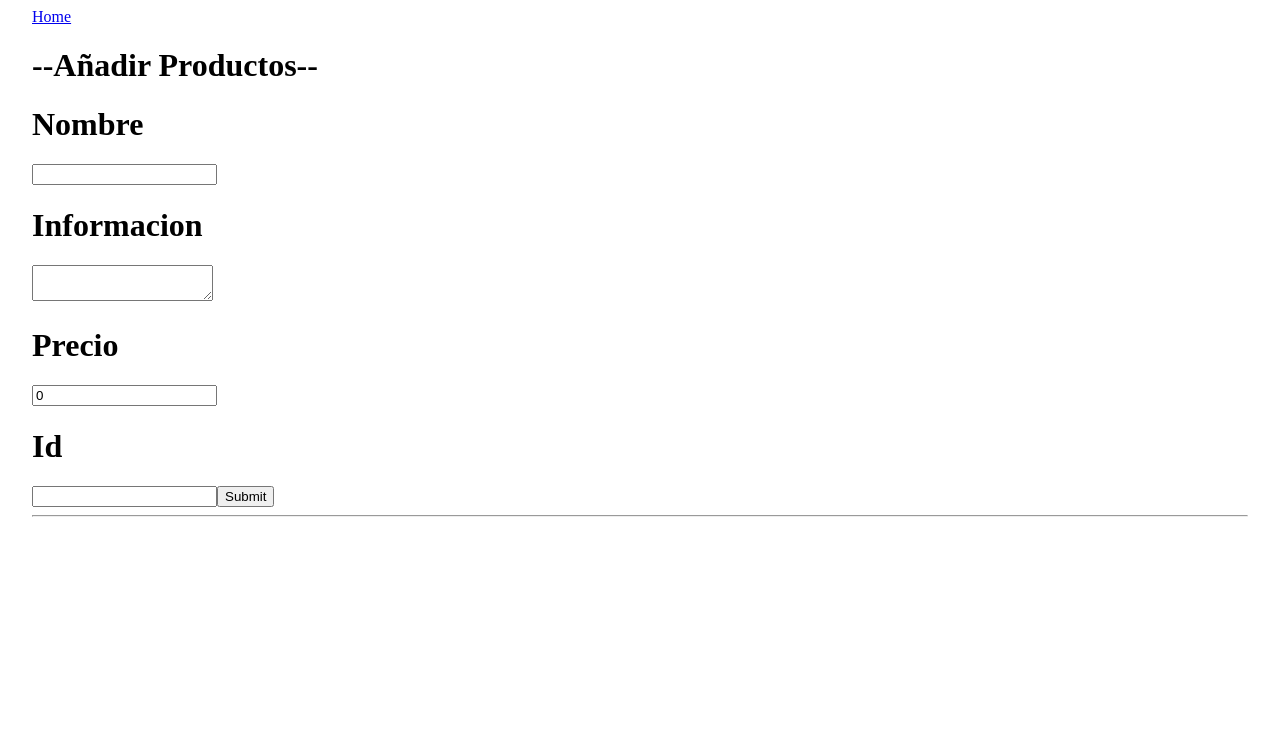
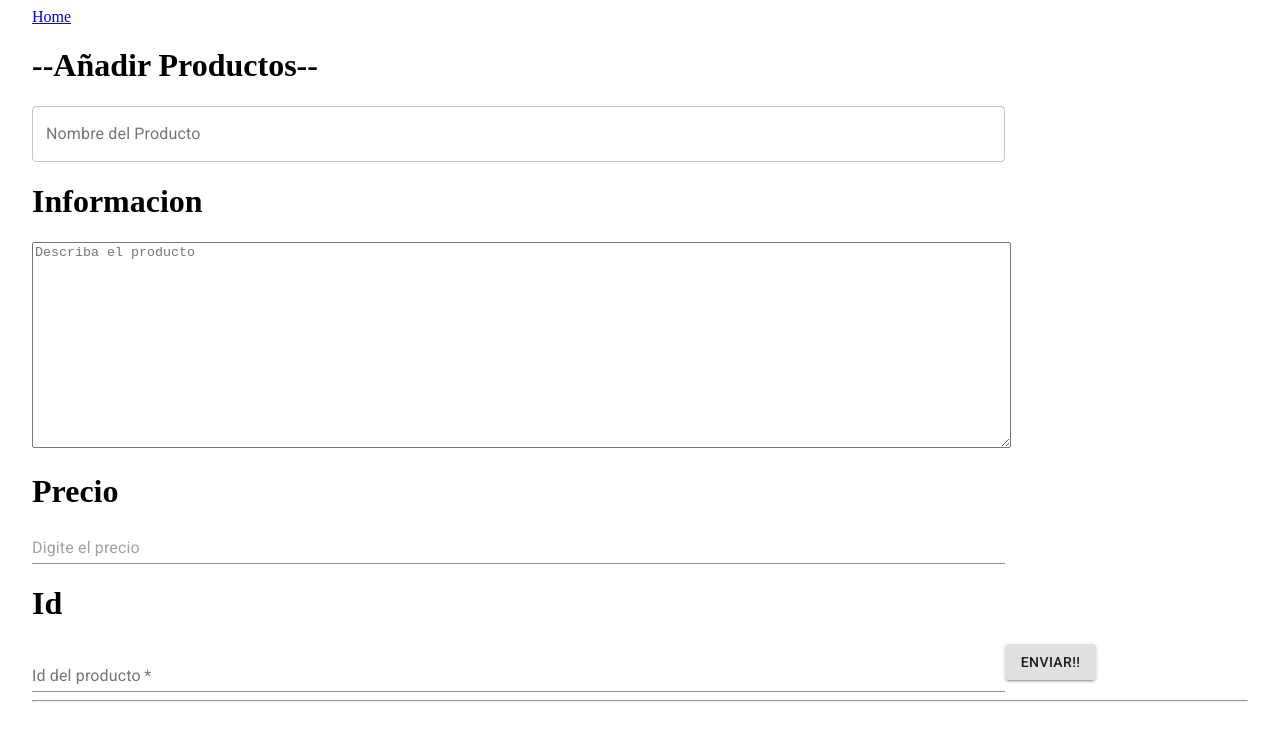
Before and after one commit to DaElias/Inventario-React-Redux, a React (Create React App) app: page /add in a window 1280 px wide. Shown: the top 740 px of the page. Built offline with nearby package versions, Linux system fonts and the light colour scheme.

Commit message:
add material ui elements

```diff
--- a/src/components/InsertProducts.js
+++ b/src/components/InsertProducts.js
@@ -1,11 +1,15 @@
 import { useState, useContext } from "react";
 import { Context } from "./Store";
 import { Link } from "react-router-dom";
-
+//material ui
+import { Button } from "@material-ui/core";
+import { TextField } from "@material-ui/core";
+import { TextareaAutosize } from "@material-ui/core";
+import { Input } from "@material-ui/core";
 const InsertProducts = () => {
     const [nombre, setNombre] = useState('');
     const [informacion, setInformacion] = useState('');
-    const [price, setPrice] = useState(0);
+    const [price, setPrice] = useState('');
     const [id, setid] = useState('');
     //add context global
     const [state, setstate] = useContext(Context)
@@ -46,28 +50,43 @@ const InsertProducts = () => {
         setPrice(0);
         setid('');
     }
+//Tamaño porcentaje
+const Width = "80%";
+
     return (<>
-    <Link to="/">Home</Link>
+        <Link to="/">Home</Link>
         <form onSubmit={handleSubmit}>
             <h1>--Añadir Productos--</h1>
-            <label>
-                <h1>Nombre</h1>
-                <input type='text' name="nombre" value={nombre} onChange={handleInpunt} />
-            </label>
+            <TextField
+                style={{ width: Width}}
+                id="outlined-basic" label="Nombre del Producto" variant="outlined" name="nombre" value={nombre} onChange={handleInpunt} />
+
             <label>
                 <h1>Informacion</h1>
-                <textarea type='text' name="informacion" value={informacion} onChange={handleInpunt} />
+                <TextareaAutosize
+                    aria-label="empty textarea"
+                    placeholder="Describa el producto"
+                    style={{ width: Width, height: 200 }}
+                    name="informacion" value={informacion} onChange={handleInpunt}
+                />
             </label>
             <label>
                 <h1>Precio</h1>
-                <input type='number' name="price" value={price} onChange={handleInpunt} />
+                <Input
+                style={{ width: Width }}
+                placeholder="Digite el precio" name="price" value={price} onChange={handleInpunt} />
+
             </label>
             <label>
                 <h1>Id</h1>
-                <input type='text' name="id" value={id} onChange={handleInpunt} required />
+                <TextField
+                style={{ width: Width }}
+
+                id="standard-basic" label="Id del producto" variant="standard" name="id" value={id} onChange={handleInpunt} required />
             </label>
-            <input type='submit' />
+            <Button variant="contained" type="submit">Enviar!!</Button>
             <hr></hr>
+
         </form>
     </>
 
```
